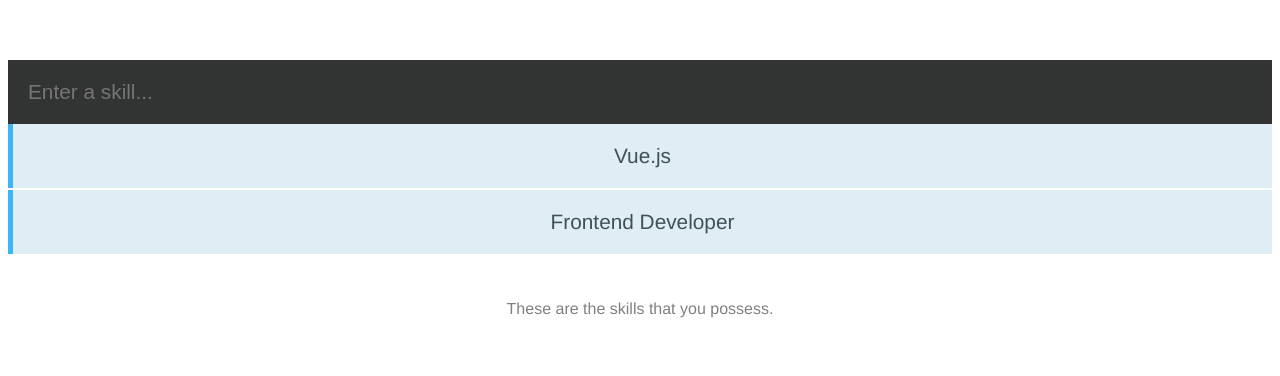
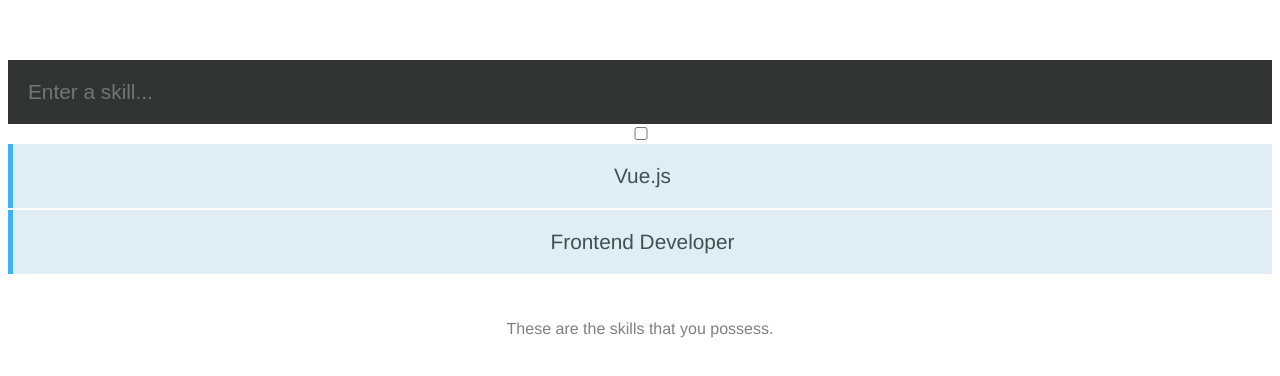
Before and after one commit to MrTato/LearnVueIn65Minutes, a Vue app: page / in a window 1280 px wide. Shown: the top 376 px of the page. Built offline with nearby package versions, Linux system fonts and the light colour scheme.

Commit message:
Checkbox

```diff
--- a/src/components/Skills.vue
+++ b/src/components/Skills.vue
@@ -3,6 +3,8 @@
     <div class="holder">
       <form @submit.prevent="addSkill" >
         <input type="text" placeholder="Enter a skill..." v-model="skill" />
+
+        <input type="checkbox" id="checkbox" v-model="checked" />
       </form>
       {{ skill }}
 
@@ -22,6 +24,7 @@
   name: "Skills",
   data() {
     return {
+      checked: false,
       skill: '',
       skills: [{ skill: "Vue.js" }, { skill: "Frontend Developer" }],
     };
```
